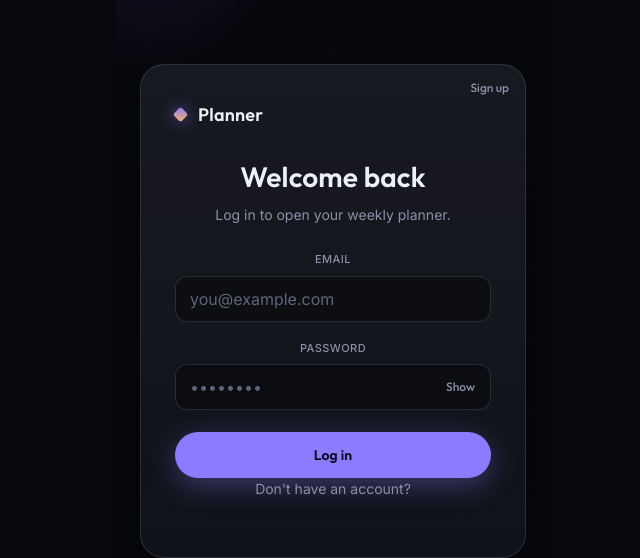
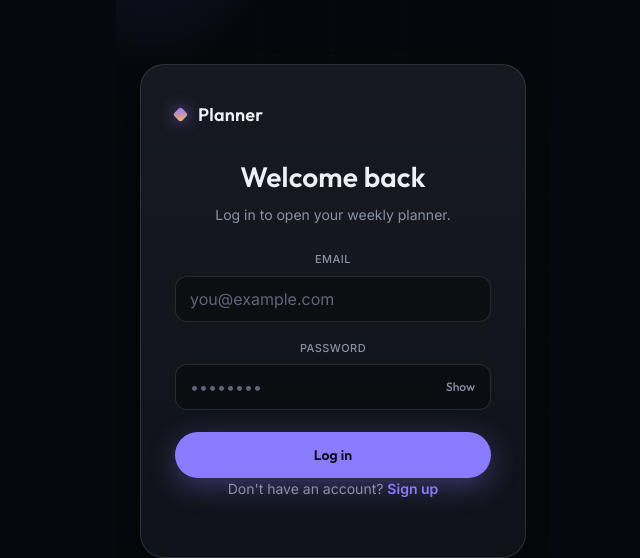
Before and after one commit to DjordjeJovic/planer, a Next.js app: page /login in a window 1280 px wide. Shown: the part 189-747 px from the top of the page, without its empty margins (307-947 px from the left). Built offline with nearby package versions, Linux system fonts and the light colour scheme; no server answers.

Commit message:
Sign up/ log in fix

```diff
--- a/app/login/login.css
+++ b/app/login/login.css
@@ -215,6 +215,22 @@ button {
     color: var(--text);
 }
 
+/* "Don't have an account? Sign up" link under the form (inline, not absolute) */
+.login-switch {
+    display: inline;
+    padding: 0;
+    color: var(--accent);
+    font-family: inherit;
+    font-size: inherit;
+    font-weight: 600;
+    transition: filter 0.15s ease;
+}
+
+.login-switch:hover {
+    filter: brightness(1.2);
+    text-decoration: underline;
+}
+
 .login-error {
     margin: -2px 0 16px;
     padding: 10px 12px;
--- a/app/login/page.js
+++ b/app/login/page.js
@@ -1,4 +1,3 @@
-
 "use client";
 
 import { useState } from "react";
@@ -164,7 +163,7 @@ export default function LoginPage() {
 
                     <button
                         type="button"
-                        className="login-toggle"
+                        className="login-switch"
                         onClick={() => {
                             setIsSignUp(!isSignUp);
                             setError("");
```
